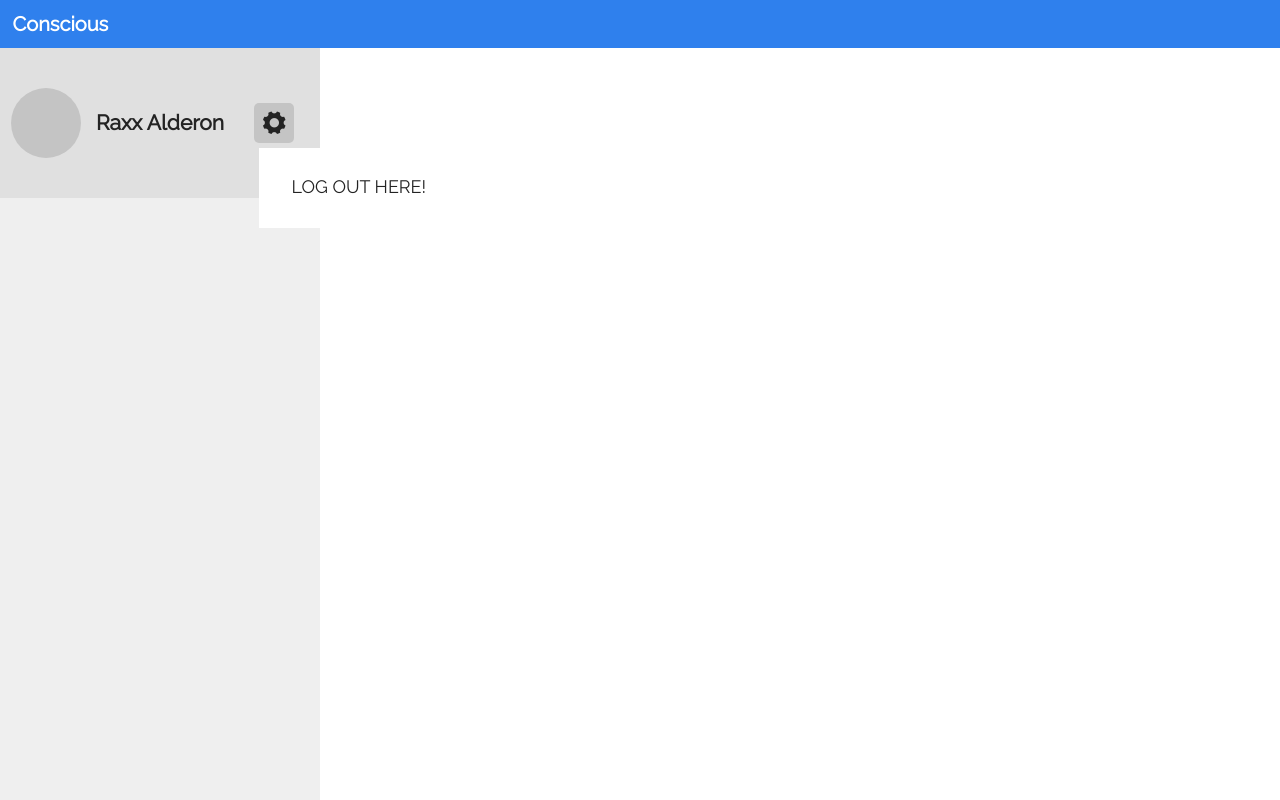
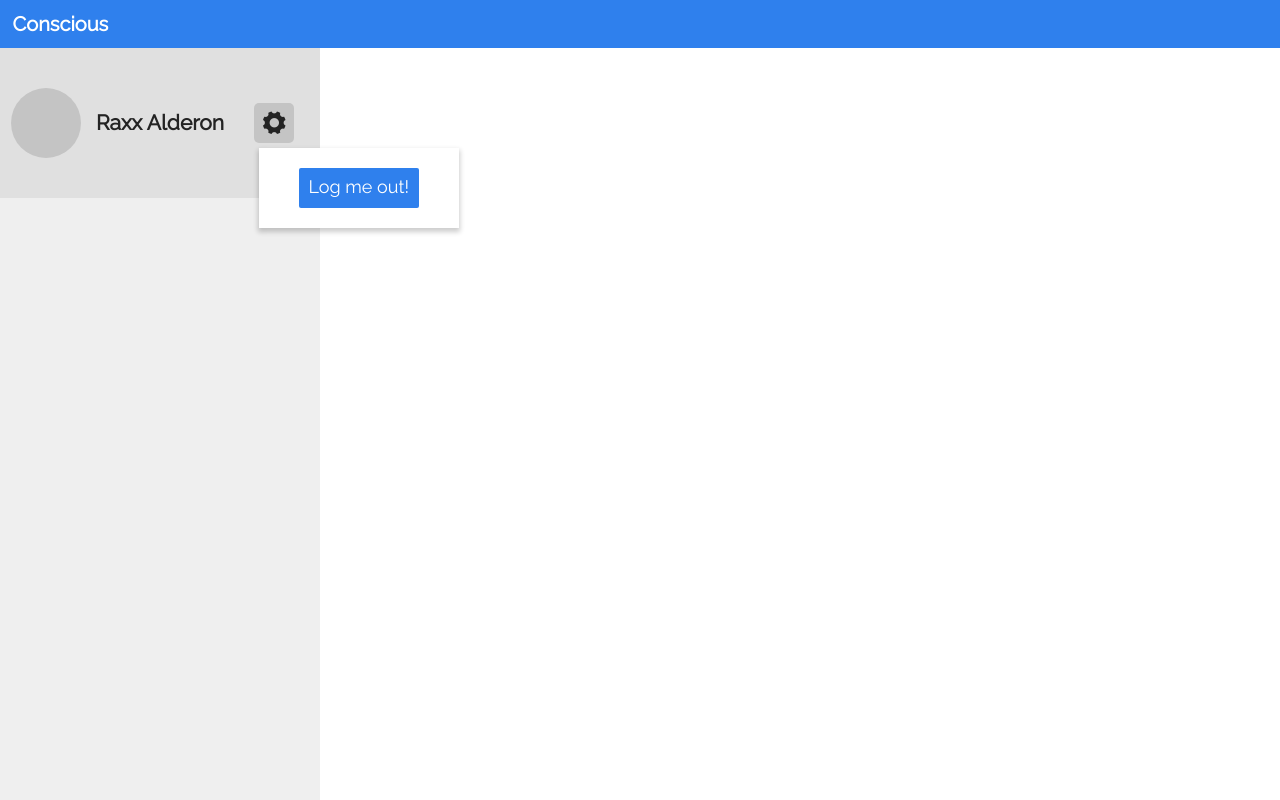
Before and after one commit to buoyantair/conscious-app, a React app: page / in a window 1280 px wide. Both pictures are taken after a click on the element 274 px from the left and 123 px from the top of the page. Built offline with nearby package versions, Linux system fonts and the light colour scheme.

Commit message:
Add animations, PrimaryButton, new Color and some tweaks.

```diff
--- /dev/null
+++ b/src/components/presenters/PrimaryButton.tsx
@@ -0,0 +1,39 @@
+import * as React from 'react';
+import styled from '../../styled-components';
+
+import ThemeInterface from '../../interfaces/ThemeInterface';
+
+interface PrimaryButtonProps {
+    theme: ThemeInterface;
+    className?: string;
+    children?: any;
+}
+
+const PrimaryButton: React.StatelessComponent<PrimaryButtonProps> = (props: PrimaryButtonProps) => {
+    return (
+        <div className={props.className}>
+            {props.children}
+        </div>
+    );
+};
+
+export default styled(PrimaryButton)`
+    min-width: 100px;
+    min-height: 40px;
+    ${(props: PrimaryButtonProps) => `
+        background: ${props.theme.colors.BLEU_DE_FRANCE};
+    `}
+    color: #FFF;
+    border-radius: 2px;
+    display: grid;
+    justify-items: center;
+    align-items: center;
+    padding: 0 10px 0 10px;
+    transition: background .3s;
+    &:hover {
+        cursor: pointer;
+        ${(props: PrimaryButtonProps) => `
+            background: ${props.theme.colors.BRANDEIS_BLUE};
+        `}
+    }
+`;
--- a/src/components/presenters/Settings.tsx
+++ b/src/components/presenters/Settings.tsx
@@ -1,5 +1,8 @@
 import * as React from 'react';
 import styled from '../../styled-components';
+
+import PrimaryButton from '../presenters/PrimaryButton';
+import fadeInAnim from './animations/fadeInAnim';
 
 interface SettingsProps {
     className?: string;
@@ -33,9 +36,14 @@ class Settings extends React.Component<SettingsProps, SettingsState> {
 
                 <div
                     className={'popover'}
-                    style={{display: this.state.opened ? 'grid' : 'none'}}
+                    style={{
+                        display: this.state.opened ? 'grid' : 'none',
+                        animation: `${this.state.opened ? fadeInAnim : ''} .25s`,
+                    }}
                 >
-                    LOG OUT HERE!
+                    <PrimaryButton>
+                        Log me out!
+                    </PrimaryButton>
                 </div>
             </div>
         );
@@ -56,6 +64,10 @@ export default styled(Settings)`
         align-items: center;
         font-size: 30px;
         position: relative;
+
+        &:hover {
+            cursor: pointer;
+        }
     }
 
     > .popover {
@@ -67,6 +79,7 @@ export default styled(Settings)`
         display: grid;
         align-items: center;
         justify-items: center;
+        box-shadow: 0px 3px 5px 1px rgba(0,0,0,0.2);
     }
 
 `;
--- /dev/null
+++ b/src/components/presenters/animations/fadeInAnim.tsx
@@ -0,0 +1,14 @@
+import { keyframes } from '../../../styled-components';
+
+const fadeInAnim =  keyframes`
+    from {
+        opacity: 0;
+        display: none;
+    }
+    to {
+        opacity: 1;
+        display: grid;
+    }
+`;
+
+export default fadeInAnim;
--- a/src/constants/theme.ts
+++ b/src/constants/theme.ts
@@ -9,6 +9,7 @@
  * Colors
  */
 const BLEU_DE_FRANCE: string = '#2F80ED';
+const BRANDEIS_BLUE: string = '#076aed';
 const ALICE_BLUE: string = '#EAF3FF';
 const ISABELLINE: string = '#EFEFEF';
 const RAISIN_BLACK: string = '#232323';
@@ -35,7 +36,8 @@ const theme: ThemeInterface = {
         ASH_GREY,
         SPACE_CADET,
         AUROMETAL_SAURUS,
-        PLATINUM
+        PLATINUM,
+        BRANDEIS_BLUE
     }
 };
 
```
Also changed, not shown: src/components/containers/UserPanelContainer.tsx (deleted, +0 -28 lines), src/components/presenters/animations/fadeOutAnim.tsx (added, +14 -0 lines).
